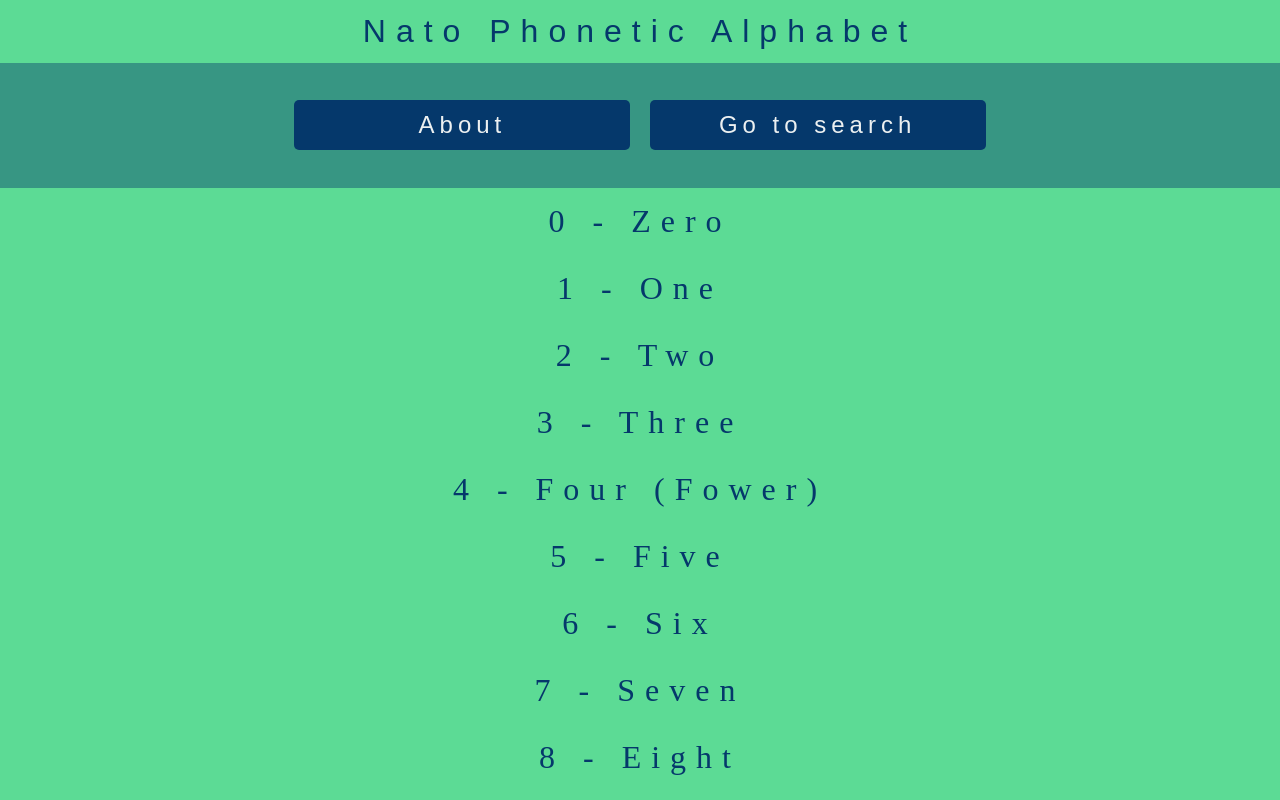
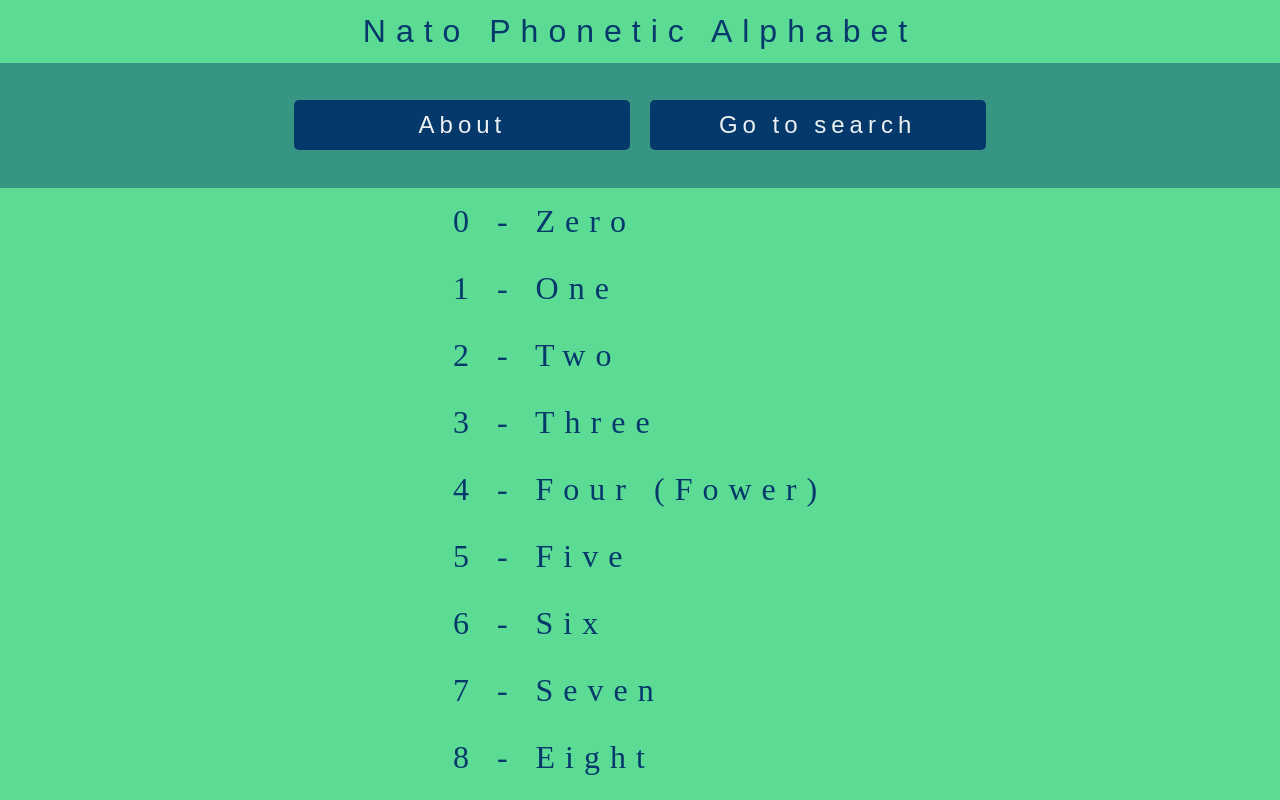
Before and after one commit to icelandico/nato-alphabet-decoder, a plain HTML site: page index.html in a window 1280 px wide. Both pictures are taken after a click on the button "Full codes list". Shown: the top 800 px of the page. Drawn offline with Linux system fonts and the light colour scheme.

Commit message:
Style for div with full code list

```diff
--- a/assets/styles/style.css
+++ b/assets/styles/style.css
@@ -118,10 +118,12 @@ input:-webkit-autofill {
     -webkit-box-shadow: 0 0 0 30px #5cdb95 inset;
 }
 
-.content {
+.content,
+.full-codes-list {
     width: auto;
     white-space: nowrap;
     margin: 0 auto;
+    text-align: center;
 }
 
 .content p,
@@ -132,10 +134,6 @@ input:-webkit-autofill {
     color: #05386b;
     animation: fadeIn 1s;
     text-align: left;
-}
-
-.full-codes-list p {
-    text-align: center;
 }
 
 @keyframes fadeIn {
```
Also changed, not shown: assets/js/main.js (line endings or trailing spaces).
